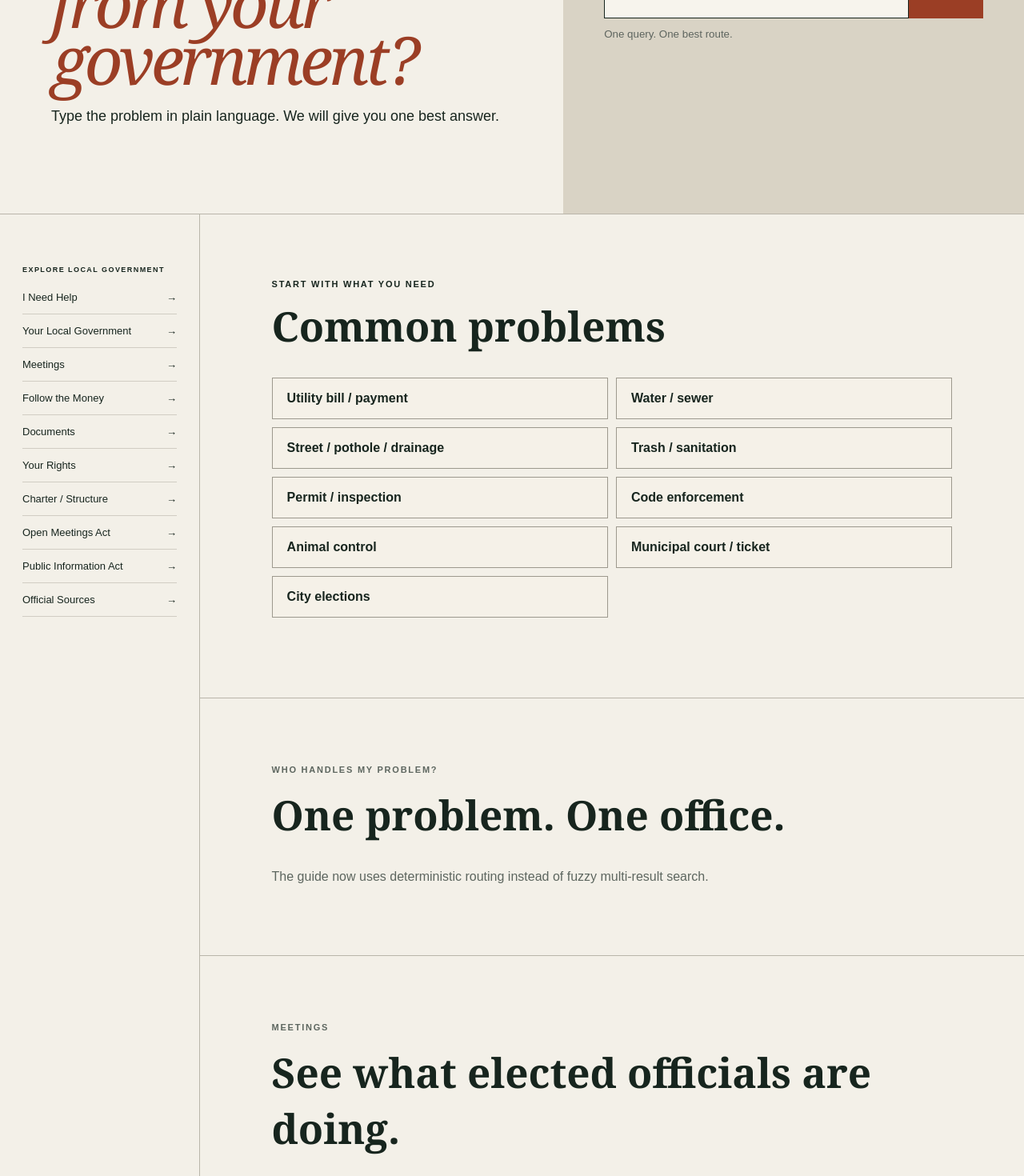
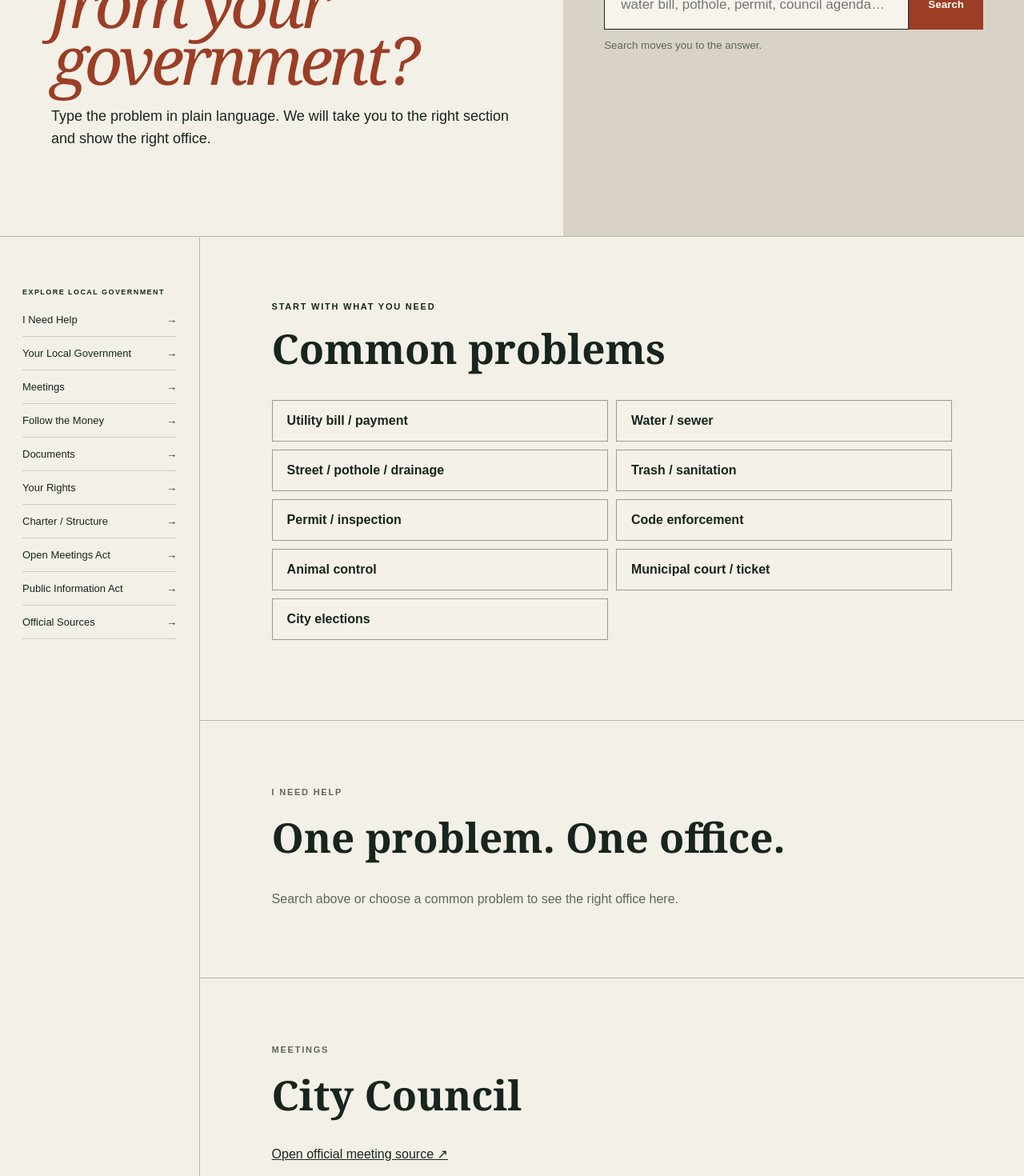
Before and after one commit to cryptoqueen23/texas-civic-guide, a Next.js app: page /gatesville in a window 1280 px wide. Shown: the part 460-1930 px from the top of the page at 80% size. Built offline with nearby package versions, Linux system fonts and the light colour scheme.

Commit message:
Make search navigate directly to matching section and info

```diff
--- a/components/CityHome.tsx
+++ b/components/CityHome.tsx
@@ -1,6 +1,7 @@
 'use client';
 
-import { FormEvent, useMemo, useState } from 'react';
+import { FormEvent, useEffect, useMemo, useState } from 'react';
+import { useSearchParams } from 'next/navigation';
 
 type CityHomeProps = {
   city: string;
@@ -33,7 +34,7 @@ const cityRoutes: Route[] = [
   {phrases:['municipal court','ticket','traffic ticket','citation','multa','tribunal municipal'],area:'city',tool:'help',titleEn:'Municipal court / ticket',titleEs:'Tribunal municipal / multa',officeEn:'Municipal Court',officeEs:'Tribunal Municipal'},
   {phrases:['city election','mayor election','council election','elección municipal','elección de alcalde'],area:'city',tool:'help',titleEn:'City elections',titleEs:'Elecciones municipales',officeEn:'City Secretary / Elections',officeEs:'Secretaría Municipal / Elecciones'},
   {phrases:['council agenda','city council agenda','council meeting','council minutes','public comment','agenda del concejo','reunión del concejo'],area:'city',tool:'meetings',titleEn:'City Council meetings',titleEs:'Reuniones del Concejo Municipal',officeEn:'City Council / City Secretary',officeEs:'Concejo Municipal / Secretaría Municipal'},
-  {phrases:['city budget','city audit','city debt','tax rate','bond','certificate of obligation','presupuesto municipal','auditoría municipal'],area:'city',tool:'money',titleEn:'City finances',titleEs:'Finanzas municipales',officeEn:'Finance / City Council',officeEs:'Finanzas / Concejo Municipal'},
+  {phrases:['city budget','city audit','city debt','tax rate','certificate of obligation','presupuesto municipal','auditoría municipal'],area:'city',tool:'money',titleEn:'City finances',titleEs:'Finanzas municipales',officeEn:'Finance / City Council',officeEs:'Finanzas / Concejo Municipal'},
   {phrases:['public record','open records','tpia','pir','ordinance','resolution','city records','registro público','información pública','ordenanza','resolución'],area:'city',tool:'records',titleEn:'City public records',titleEs:'Registros públicos municipales',officeEn:'City Secretary / Public Information',officeEs:'Secretaría Municipal / Información Pública'}
 ];
 
@@ -56,13 +57,19 @@ function normalize(value:string){
 
 function findRoute(query:string){
   const q=normalize(query);
+  if(!q) return undefined;
   const all=[...cityRoutes,...countyRoutes];
   const exact=all.find(r=>r.phrases.some(p=>normalize(p)===q));
   if(exact) return exact;
   return all.find(r=>r.phrases.some(p=>q.includes(normalize(p)) || normalize(p).includes(q)));
 }
 
+function sectionId(tool:ToolId){
+  return tool==='help'?'help':tool;
+}
+
 export default function CityHome({ city, subtitle, officialUrl, jurisdictionType='city' }: CityHomeProps) {
+  const params=useSearchParams();
   const [lang,setLang]=useState<Lang>('en');
   const [query,setQuery]=useState('');
   const [submitted,setSubmitted]=useState(false);
@@ -71,50 +78,68 @@ export default function CityHome({ city, subtitle, officialUrl, jurisdictionType
   const result=useMemo(()=>findRoute(query),[query]);
   const isCounty=jurisdictionType==='county';
 
-  function runRoute(route:Route){
+  function goToRoute(route:Route){
     setSelected(route);
     setActiveTool(route.tool);
-    requestAnimationFrame(()=>document.getElementById('resident-tool')?.scrollIntoView({behavior:'smooth',block:'start'}));
+    setSubmitted(true);
+    const id=sectionId(route.tool);
+    requestAnimationFrame(()=>{
+      document.getElementById(id)?.scrollIntoView({behavior:'smooth',block:'start'});
+      window.history.replaceState(null,'',`#${id}`);
+    });
   }
+
+  useEffect(()=>{
+    const incoming=params.get('q');
+    if(!incoming) return;
+    setQuery(incoming);
+    const route=findRoute(incoming);
+    if(route && route.area===jurisdictionType) goToRoute(route);
+  // eslint-disable-next-line react-hooks/exhaustive-deps
+  },[]);
 
   function submit(e:FormEvent){
     e.preventDefault();
     setSubmitted(true);
-    if(result && result.area===jurisdictionType) runRoute(result);
+    if(result && result.area===jurisdictionType) goToRoute(result);
     else setSelected(result || null);
   }
 
   const navEn=['I Need Help','Your Local Government','Meetings','Follow the Money','Documents','Your Rights','Charter / Structure','Open Meetings Act','Public Information Act','Official Sources'];
   const navEs=['Necesito Ayuda','Tu Gobierno Local','Reuniones','Sigue el Dinero','Documentos','Tus Derechos','Carta / Estructura','Ley de Reuniones Abiertas','Ley de Información Pública','Fuentes Oficiales'];
   const ids=['help','hall','meetings','money','documents','rights','charter','oma','pia','sources'];
+  const problemButtons=(isCounty?countyRoutes:cityRoutes).filter(r=>r.tool==='help');
 
-  const problemButtons=(isCounty?countyRoutes:cityRoutes).filter(r=>r.tool==='help');
+  const currentTitle=selected ? (lang==='en'?selected.titleEn:selected.titleEs) : '';
+  const currentOffice=selected ? (lang==='en'?selected.officeEn:selected.officeEs) : '';
 
   return <main id="main" lang={lang}>
     <header className="city-header"><a className="wordmark" href="/">TEXAS <span>CIVIC GUIDE</span></a><nav aria-label="Utility"><a href="#sources">{lang==='en'?'Sources':'Fuentes'}</a><a href="#accessibility">{lang==='en'?'Accessibility':'Accesibilidad'}</a><button type="button" onClick={()=>setLang(lang==='en'?'es':'en')}>{lang==='en'?'ESPAÑOL':'ENGLISH'}</button></nav></header>
     <div className="city-label"><span>{lang==='en'?'YOUR LOCAL GOVERNMENT':'TU GOBIERNO LOCAL'}</span><strong>{city}</strong><small>{subtitle}</small></div>
 
-    <section className="resident-hero"><div className="hero-copy"><p className="eyebrow">{lang==='en'?'LOCAL GOVERNMENT SHOULD NOT REQUIRE A TRANSLATOR':'EL GOBIERNO LOCAL NO DEBERÍA NECESITAR TRADUCTOR'}</p><h1>{lang==='en'?'What do you need':'¿Qué necesitas'}<br/><em>{lang==='en'?'from your government?':'de tu gobierno?'}</em></h1><p>{lang==='en'?'Type the problem in plain language. We will give you one best answer.':'Escribe el problema en lenguaje sencillo. Te daremos una sola mejor respuesta.'}</p></div>
-      <form className="big-search" onSubmit={submit}><label htmlFor="city-search">{lang==='en'?'Search':'Buscar'} {city}</label><div><input id="city-search" value={query} onChange={e=>{setQuery(e.target.value);setSubmitted(false)}} placeholder={isCounty?(lang==='en'?'property tax, deed, county road, commissioners court…':'impuesto predial, escritura, camino del condado…'):(lang==='en'?'water bill, pothole, permit, council agenda…':'factura de agua, bache, permiso, agenda del concejo…')}/><button type="submit">{lang==='en'?'Search':'Buscar'}</button></div><small>{lang==='en'?'One query. One best route.':'Una consulta. Una sola mejor ruta.'}</small></form>
+    <section className="resident-hero"><div className="hero-copy"><p className="eyebrow">{lang==='en'?'LOCAL GOVERNMENT SHOULD NOT REQUIRE A TRANSLATOR':'EL GOBIERNO LOCAL NO DEBERÍA NECESITAR TRADUCTOR'}</p><h1>{lang==='en'?'What do you need':'¿Qué necesitas'}<br/><em>{lang==='en'?'from your government?':'de tu gobierno?'}</em></h1><p>{lang==='en'?'Type the problem in plain language. We will take you to the right section and show the right office.':'Escribe el problema en lenguaje sencillo. Te llevaremos a la sección correcta y mostraremos la oficina correcta.'}</p></div>
+      <form className="big-search" onSubmit={submit}><label htmlFor="city-search">{lang==='en'?'Search':'Buscar'} {city}</label><div><input id="city-search" value={query} onChange={e=>{setQuery(e.target.value);setSubmitted(false)}} placeholder={isCounty?(lang==='en'?'property tax, deed, county road, commissioners court…':'impuesto predial, escritura, camino del condado…'):(lang==='en'?'water bill, pothole, permit, council agenda…':'factura de agua, bache, permiso, agenda del concejo…')}/><button type="submit">{lang==='en'?'Search':'Buscar'}</button></div><small>{lang==='en'?'Search moves you to the answer.':'La búsqueda te lleva directamente a la respuesta.'}</small></form>
     </section>
 
-    {submitted && <section id="search-results" className="search-results" aria-live="polite"><p className="section-kicker">{lang==='en'?'BEST MATCH':'MEJOR COINCIDENCIA'}</p>{!result?<p>{lang==='en'?'No direct match yet. Choose a common issue below or use the official website.':'Todavía no hay una coincidencia directa. Elige un problema común abajo o usa el sitio oficial.'}</p>:result.area!==jurisdictionType?<div className="office-result"><span>{lang==='en'?'WRONG LEVEL OF GOVERNMENT':'NIVEL DE GOBIERNO INCORRECTO'}</span><h3>{lang==='en'?(result.area==='county'?'This belongs with Coryell County':'This is usually a city issue'):(result.area==='county'?'Esto corresponde al Condado de Coryell':'Esto normalmente corresponde a una ciudad')}</h3><p>{lang==='en'?`${result.titleEn} is normally handled by ${result.officeEn}.`:`${result.titleEs} normalmente lo atiende ${result.officeEs}.`}</p><a href={result.area==='county'?'/coryell-county':'/'}>{lang==='en'?'Go to the right government':'Ir al gobierno correcto'} →</a></div>:<button className="single-result" type="button" onClick={()=>runRoute(result)}><strong>{lang==='en'?result.titleEn:result.titleEs}</strong><span>{lang==='en'?`Start with ${result.officeEn}`:`Empieza con ${result.officeEs}`}</span><i>→</i></button>}</section>}
+    {submitted && result && result.area!==jurisdictionType && <section id="search-results" className="search-results" aria-live="polite"><div className="office-result"><span>{lang==='en'?'RIGHT GOVERNMENT':'GOBIERNO CORRECTO'}</span><h3>{lang==='en'?(result.area==='county'?'This belongs with Coryell County':'This is usually a city issue'):(result.area==='county'?'Esto corresponde al Condado de Coryell':'Esto normalmente corresponde a una ciudad')}</h3><p>{lang==='en'?`${result.titleEn} is handled by ${result.officeEn}.`:`${result.titleEs} lo atiende ${result.officeEs}.`}</p><a href={result.area==='county'?`/coryell-county?q=${encodeURIComponent(query)}`:'/'}>{lang==='en'?'Go there now':'Ir ahora'} →</a></div></section>}
 
-    <div className="city-layout"><aside><p>{lang==='en'?'EXPLORE LOCAL GOVERNMENT':'EXPLORA TU GOBIERNO LOCAL'}</p>{(lang==='en'?navEn:navEs).map((item,i)=><a key={item} href={'#'+ids[i]}>{item}<span>→</span></a>)}</aside><div className="city-content">
-      <section className="start"><p className="section-kicker">{lang==='en'?'START WITH WHAT YOU NEED':'EMPIEZA CON LO QUE NECESITAS'}</p><h2>{lang==='en'?'Common problems':'Problemas comunes'}</h2><div className="problem-grid">{problemButtons.map(r=><button key={r.titleEn} type="button" onClick={()=>runRoute(r)}>{lang==='en'?r.titleEn:r.titleEs}</button>)}</div></section>
+    {submitted && !result && <section id="search-results" className="search-results" aria-live="polite"><p>{lang==='en'?'No direct match yet. Choose a common issue below or use the official website.':'Todavía no hay una coincidencia directa. Elige un problema común abajo o usa el sitio oficial.'}</p></section>}
 
-      <section id="resident-tool" className={`resident-tool ${activeTool?'is-open':''}`} aria-live="polite">
-        {!activeTool && <div><p className="section-kicker">{lang==='en'?'RESIDENT TOOL':'HERRAMIENTA PARA RESIDENTES'}</p><h2>{lang==='en'?'Search above or choose a common problem.':'Busca arriba o elige un problema común.'}</h2></div>}
-        {activeTool==='help' && selected && <div><p className="section-kicker">{lang==='en'?'START HERE':'EMPIEZA AQUÍ'}</p><h2>{lang==='en'?selected.officeEn:selected.officeEs}</h2><p>{lang==='en'?`Best match for “${selected.titleEn}.” Verify current contact information on the official ${city} website.`:`Mejor coincidencia para “${selected.titleEs}”. Verifica la información de contacto actual en el sitio oficial de ${city}.`}</p><a href={officialUrl} target="_blank" rel="noreferrer">{lang==='en'?'Open official website':'Abrir sitio oficial'} ↗</a></div>}
-        {activeTool==='meetings' && <div><p className="section-kicker">{lang==='en'?'MEETINGS':'REUNIONES'}</p><h2>{isCounty?(lang==='en'?'Commissioners Court':'Tribunal de Comisionados'):(lang==='en'?'City Council':'Concejo Municipal')}</h2><p>{lang==='en'?'Use the official source for agendas, notices, minutes and meeting information.':'Usa la fuente oficial para agendas, avisos, actas e información de reuniones.'}</p><a href={officialUrl} target="_blank" rel="noreferrer">{lang==='en'?'Open official meeting source':'Abrir fuente oficial de reuniones'} ↗</a></div>}
-        {activeTool==='money' && <div><p className="section-kicker">{lang==='en'?'FOLLOW THE MONEY':'SIGUE EL DINERO'}</p><h2>{lang==='en'?'Budgets, audits and financial records':'Presupuestos, auditorías y registros financieros'}</h2><a href={officialUrl} target="_blank" rel="noreferrer">{lang==='en'?'Open official financial source':'Abrir fuente financiera oficial'} ↗</a></div>}
-        {activeTool==='records' && <div><p className="section-kicker">{lang==='en'?'PUBLIC RECORDS':'REGISTROS PÚBLICOS'}</p><h2>{lang==='en'?'Find it before you request it.':'Encuéntralo antes de pedirlo.'}</h2><p>{lang==='en'?'Check the official site first. If the record is not already published, then use a focused Texas Public Information Act request.':'Revisa primero el sitio oficial. Si el registro no está publicado, usa una solicitud precisa bajo la Ley de Información Pública de Texas.'}</p><a href={officialUrl} target="_blank" rel="noreferrer">{lang==='en'?'Search official records':'Buscar registros oficiales'} ↗</a></div>}
+    <div className="city-layout"><aside><p>{lang==='en'?'EXPLORE LOCAL GOVERNMENT':'EXPLORA TU GOBIERNO LOCAL'}</p>{(lang==='en'?navEn:navEs).map((item,i)=><a key={item} className={activeTool && ids[i]===sectionId(activeTool)?'active-nav':''} href={'#'+ids[i]}>{item}<span>→</span></a>)}</aside><div className="city-content">
+      <section className="start"><p className="section-kicker">{lang==='en'?'START WITH WHAT YOU NEED':'EMPIEZA CON LO QUE NECESITAS'}</p><h2>{lang==='en'?'Common problems':'Problemas comunes'}</h2><div className="problem-grid">{problemButtons.map(r=><button key={r.titleEn} type="button" onClick={()=>goToRoute(r)}>{lang==='en'?r.titleEn:r.titleEs}</button>)}</div></section>
+
+      <section id="help" className={`editorial-section destination ${activeTool==='help'?'active-destination':''}`}>
+        <p className="section-kicker">{lang==='en'?'I NEED HELP':'NECESITO AYUDA'}</p>
+        <h2>{activeTool==='help'&&selected?currentOffice:(lang==='en'?'One problem. One office.':'Un problema. Una oficina.')}</h2>
+        {activeTool==='help'&&selected?<><p>{lang==='en'?`Best match for “${currentTitle}.” Start with ${currentOffice}.`:`Mejor coincidencia para “${currentTitle}”. Empieza con ${currentOffice}.`}</p><a className="destination-action" href={officialUrl} target="_blank" rel="noreferrer">{lang==='en'?'Open official office source':'Abrir fuente oficial de la oficina'} ↗</a></>:<p>{lang==='en'?'Search above or choose a common problem to see the right office here.':'Busca arriba o elige un problema común para ver aquí la oficina correcta.'}</p>}
       </section>
 
-      <section id="help" className="editorial-section"><p className="section-kicker">{lang==='en'?'WHO HANDLES MY PROBLEM?':'¿QUIÉN ATIENDE MI PROBLEMA?'}</p><h2>{lang==='en'?'One problem. One office.':'Un problema. Una oficina.'}</h2><p>{lang==='en'?'The guide now uses deterministic routing instead of fuzzy multi-result search.':'La guía ahora usa rutas deterministas en vez de búsquedas ambiguas con múltiples resultados.'}</p></section>
-      <section id="meetings" className="editorial-section"><p className="section-kicker">{lang==='en'?'MEETINGS':'REUNIONES'}</p><h2>{lang==='en'?'See what elected officials are doing.':'Mira qué están haciendo los funcionarios electos.'}</h2></section>
-      <section id="money" className="editorial-section"><p className="section-kicker">{lang==='en'?'FOLLOW THE MONEY':'SIGUE EL DINERO'}</p><h2>{lang==='en'?'Numbers need receipts.':'Los números necesitan recibos.'}</h2></section>
-      <section id="records" className="dark-section"><p>{lang==='en'?'FIND IT BEFORE YOU PIR IT':'ENCUÉNTRALO ANTES DE PEDIRLO'}</p><h2>{lang==='en'?'The record may already be public.':'El registro quizá ya sea público.'}</h2></section>
+      <section id="meetings" className={`editorial-section destination ${activeTool==='meetings'?'active-destination':''}`}><p className="section-kicker">{lang==='en'?'MEETINGS':'REUNIONES'}</p><h2>{isCounty?(lang==='en'?'Commissioners Court':'Tribunal de Comisionados'):(lang==='en'?'City Council':'Concejo Municipal')}</h2>{activeTool==='meetings'&&selected&&<p>{lang==='en'?`You searched for “${currentTitle}.” This is the correct meetings section.`:`Buscaste “${currentTitle}”. Esta es la sección correcta de reuniones.`}</p>}<a className="destination-action" href={officialUrl} target="_blank" rel="noreferrer">{lang==='en'?'Open official meeting source':'Abrir fuente oficial de reuniones'} ↗</a></section>
+
+      <section id="money" className={`editorial-section destination ${activeTool==='money'?'active-destination':''}`}><p className="section-kicker">{lang==='en'?'FOLLOW THE MONEY':'SIGUE EL DINERO'}</p><h2>{lang==='en'?'Budgets, audits and financial records':'Presupuestos, auditorías y registros financieros'}</h2>{activeTool==='money'&&selected&&<p>{lang==='en'?`You searched for “${currentTitle}.” Start with ${currentOffice}.`:`Buscaste “${currentTitle}”. Empieza con ${currentOffice}.`}</p>}<a className="destination-action" href={officialUrl} target="_blank" rel="noreferrer">{lang==='en'?'Open official financial source':'Abrir fuente financiera oficial'} ↗</a></section>
+
+      <section id="records" className={`dark-section destination ${activeTool==='records'?'active-destination':''}`}><p>{lang==='en'?'FIND IT BEFORE YOU PIR IT':'ENCUÉNTRALO ANTES DE PEDIRLO'}</p><h2>{lang==='en'?'The record may already be public.':'El registro quizá ya sea público.'}</h2>{activeTool==='records'&&selected&&<span>{lang==='en'?`You searched for “${currentTitle}.” Start with ${currentOffice}. Check the official source before filing a TPIA request.`:`Buscaste “${currentTitle}”. Empieza con ${currentOffice}. Revisa la fuente oficial antes de presentar una solicitud TPIA.`}</span>}<a className="destination-action" href={officialUrl} target="_blank" rel="noreferrer">{lang==='en'?'Search official records':'Buscar registros oficiales'} ↗</a></section>
+
       <section id="rights" className="editorial-section"><p className="section-kicker">{lang==='en'?'YOUR RIGHTS':'TUS DERECHOS'}</p><h2>{lang==='en'?'Texas law, translated into human.':'La ley de Texas, explicada en lenguaje humano.'}</h2></section>
       <section id="sources" className="sources"><strong>{lang==='en'?'Official sources remain authoritative.':'Las fuentes oficiales siguen siendo la autoridad.'}</strong><a href={officialUrl} target="_blank" rel="noreferrer">{lang==='en'?'Visit official website':'Visitar sitio oficial'} ↗</a></section>
     </div></div>
```
